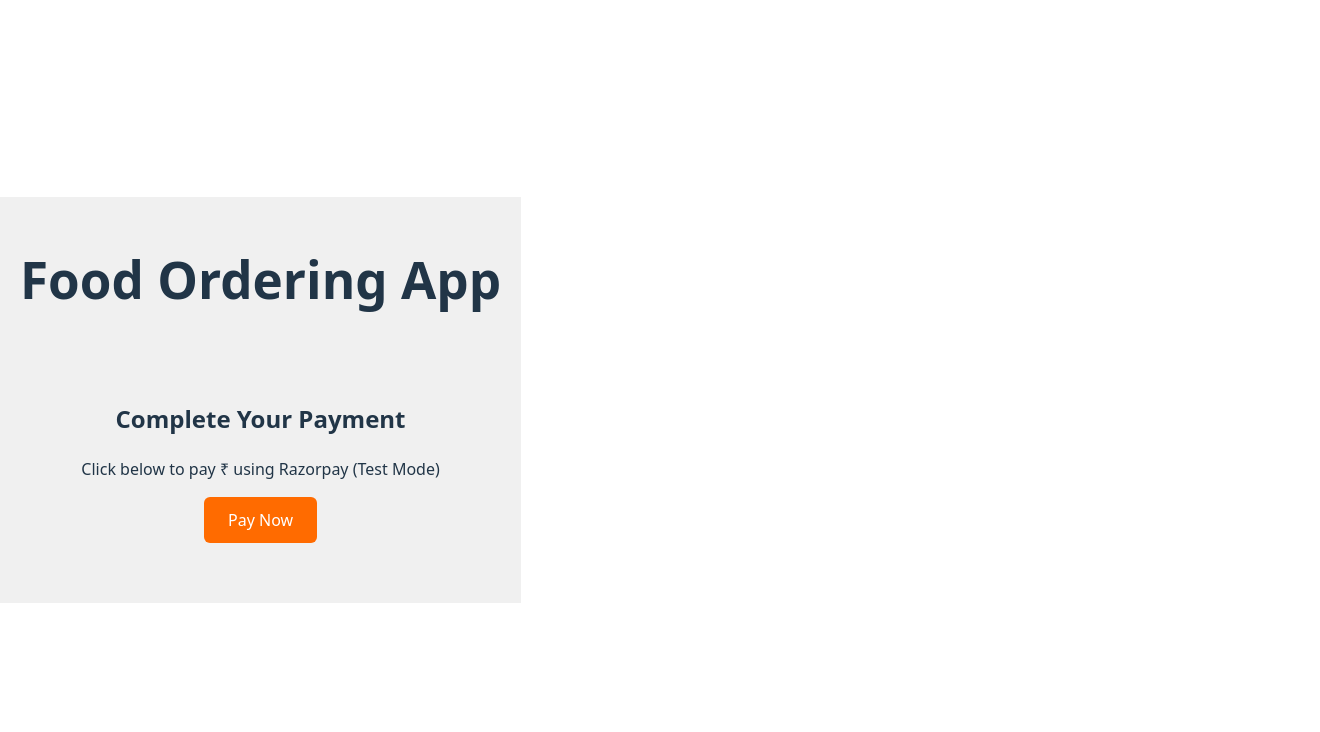
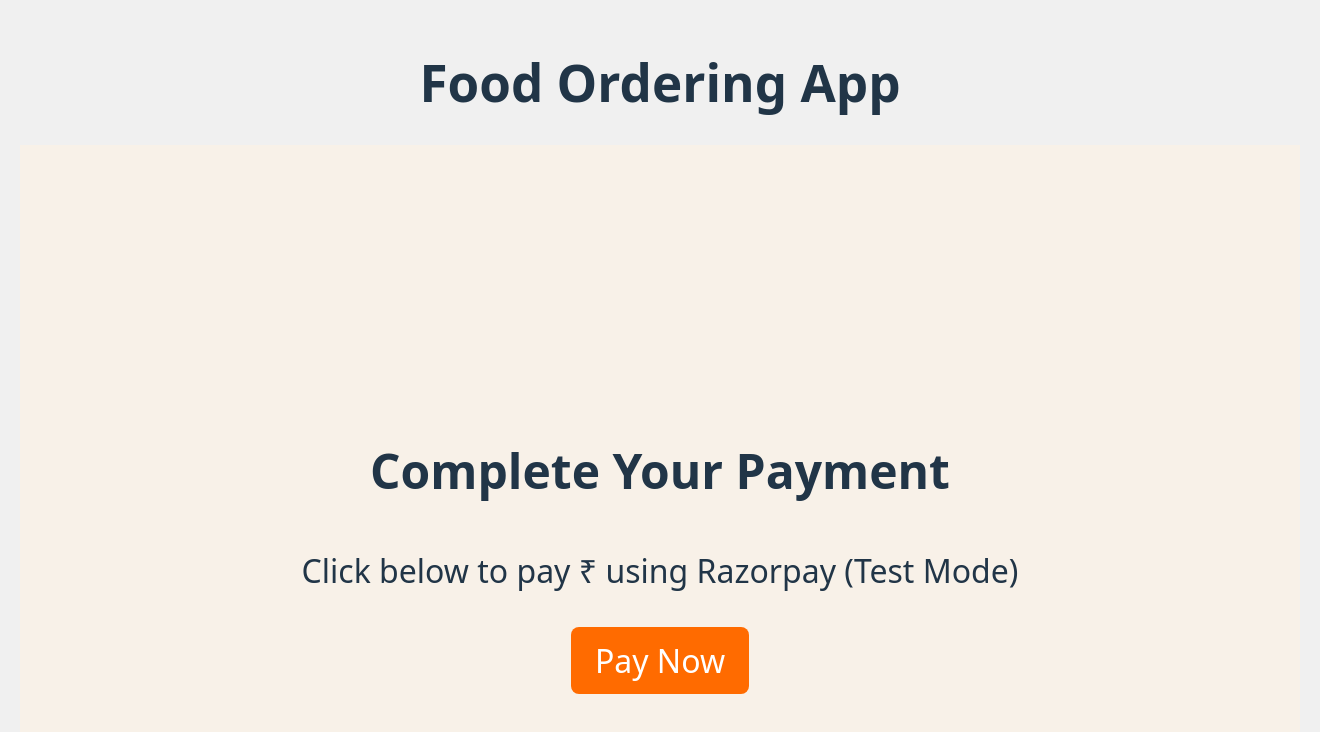
Before and after one commit to Sumanth-0205/SUMANTH, a React (Vite) app in the folder client/: page /payment in a window 1280 px wide. Shown: the top 732 px of the page, 1320 px wide, since content can reach past the window. Built offline with nearby package versions, Linux system fonts and the light colour scheme; no server answers.

Commit message:
Center payment screen and enhance typography

```diff
--- a/client/src/components/Products.jsx
+++ b/client/src/components/Products.jsx
@@ -10,22 +10,22 @@ function Products() {
   const navigate = useNavigate();
 
   const foodMenu = [
-    { id: 1, name: "Pizza", price: "₹250", category: "Main Course" },
-    { id: 2, name: "Burger", price: "₹180", category: "Main Course" },
-    { id: 3, name: "Noodles", price: "₹150", category: "Main Course" },
-    { id: 4, name: "Paneer Tikka", price: "₹200", category: "Main Course" },
-    { id: 5, name: "Fries", price: "₹90", category: "Snacks" },
-    { id: 6, name: "Samosa", price: "₹30", category: "Snacks" },
-    { id: 7, name: "Sandwich", price: "₹120", category: "Snacks" },
-    { id: 8, name: "Pakora", price: "₹60", category: "Snacks" },
-    { id: 9, name: "Salad", price: "₹130", category: "Healthy" },
-    { id: 10, name: "Fruit Bowl", price: "₹140", category: "Healthy" },
-    { id: 11, name: "Sprouts", price: "₹100", category: "Healthy" },
-    { id: 12, name: "Veg Soup", price: "₹110", category: "Healthy" },
-    { id: 13, name: "Ice Cream", price: "₹100", category: "Dessert" },
-    { id: 14, name: "Gulab Jamun", price: "₹90", category: "Dessert" },
-    { id: 15, name: "Chocolate Brownie", price: "₹150", category: "Dessert" },
-    { id: 16, name: "Rasgulla", price: "₹80", category: "Dessert" }
+    { id: 1, name: "Pizza", price: "₹250", category: "Main Course",Image:"https://images.pexels.com/photos/367915/pexels-photo-367915.jpeg" },
+    { id: 2, name: "Burger", price: "₹180", category: "Main Course",Image:"https://images.pexels.com/photos/1639557/pexels-photo-1639557.jpeg" },
+    { id: 3, name: "Noodles", price: "₹150", category: "Main Course",Image:"https://images.pexels.com/photos/2347311/pexels-photo-2347311.jpeg" },
+    { id: 4, name: "Paneer Tikka", price: "₹200", category: "Main Course",Image:"https://images.pexels.com/photos/12737799/pexels-photo-12737799.jpeg" },
+    { id: 5, name: "Fries", price: "₹90", category: "Snacks",Image:"https://images.pexels.com/photos/1893555/pexels-photo-1893555.jpeg" },
+    { id: 6, name: "Samosa", price: "₹30", category: "Snacks",Image:"https://images.pexels.com/photos/2474658/pexels-photo-2474658.jpeg" },
+    { id: 7, name: "Sandwich", price: "₹120", category: "Snacks",Image:"https://images.pexels.com/photos/1647163/pexels-photo-1647163.jpeg" },
+    { id: 8, name: "Pakoda", price: "₹60", category: "Snacks",Image:"https://images.pexels.com/photos/9832685/pexels-photo-9832685.jpeg" },
+    { id: 9, name: "Salad", price: "₹130", category: "Healthy",Image:"https://images.pexels.com/photos/1059905/pexels-photo-1059905.jpeg" },
+    { id: 10, name: "Fruit Bowl", price: "₹140", category: "Healthy",Image:"https://images.pexels.com/photos/1242512/pexels-photo-1242512.jpeg" },
+    { id: 11, name: "Sprouts", price: "₹100", category: "Healthy",Image:"https://images.pexels.com/photos/3297367/pexels-photo-3297367.jpeg" },
+    { id: 12, name: "Veg Soup", price: "₹110", category: "Healthy",Image:"https://images.pexels.com/photos/3559899/pexels-photo-3559899.jpeg" },
+    { id: 13, name: "Ice Cream", price: "₹100", category: "Dessert",Image :"https://images.pexels.com/photos/1352281/pexels-photo-1352281.jpeg" },
+    { id: 14, name: "Gulab Jamun", price: "₹90", category: "Dessert" ,Image:"https://images.pexels.com/photos/30577321/pexels-photo-30577321.jpeg"},
+    { id: 15, name: "Chocolate Brownie", price: "₹150", category: "Dessert",Image:"https://images.pexels.com/photos/25595974/pexels-photo-25595974.jpeg" },
+    { id: 16, name: "Cake", price: "₹80", category: "Dessert",Image:"https://images.pexels.com/photos/1854652/pexels-photo-1854652.jpeg" }
   ];
 
   const addToCart = (item) => {
@@ -121,6 +121,7 @@ function Products() {
     <div key={category}>
       <h3>{category}</h3>
       <div className="menu-grid">
+
         {filteredMenu
           .filter(item => item.category === category)
           .map(item => (
@@ -129,6 +130,7 @@ function Products() {
               key={item.id}
               ref={(el) => (itemRefs.current[item.name] = el)}
             >
+              <img src ={item.Image} alt={item.Image} className="food-image" loading="lazy"/>
               <h4>{item.name}</h4>
               <p>{item.price}</p>
               {getQuantity(item.name) > 0 ? (
@@ -211,6 +213,14 @@ function Products() {
         .food-card:hover {
           background: #ffe1c2;
         }
+          .food-image{
+          width:100%;
+          height:50%;
+          object-fit:cover;
+          border-radius:6px;
+          margin-bottom:8px;
+
+          }
         .buy-button, .submit-order {
           background-color: #ff6b00;
           color: white;
--- a/client/src/components/ThankYou.jsx
+++ b/client/src/components/ThankYou.jsx
@@ -10,10 +10,10 @@ function ThankYou() {
 
   return (
     <div style={styles.container}>
-      <h2 style={styles.heading}>🎉 Thank you for your order!</h2>
+      <h2 style={styles.heading}> Thank you for your order!</h2>
       <p style={styles.text}>We’ve emailed your confirmation. Hope you’re hungry!</p>
       <button onClick={goToMenu} style={styles.button}>
-        🍴 Back to Menu
+       Back to Menu
       </button>
     </div>
   );
--- a/client/src/components/payment.jsx
+++ b/client/src/components/payment.jsx
@@ -80,9 +80,19 @@ function Payment() {
   };
 
   return (
-    <div style={{ padding: "40px", textAlign: "center" }}>
-      <h2>Complete Your Payment</h2>
-      <p>Click below to pay ₹{total} using Razorpay (Test Mode)</p>
+    <div
+  style={{
+        width: "100vw",
+        height: "100vh",
+        display: "flex",
+        justifyContent: "center",
+        alignItems: "center",
+        backgroundColor: "#f8f1e8"
+      }}
+>
+ <div style={{ textAlign: "center", padding: "20px" }}>
+      <h2 style={{fontSize:"3rem"}}>Complete Your Payment</h2>
+      <p style={{fontSize:"2rem"}}>Click below to pay ₹{total} using Razorpay (Test Mode)</p>
       <button
         onClick={openRazorpay}
         style={{
@@ -90,9 +100,10 @@ function Payment() {
           backgroundColor: "#ff6b00",
           color: "#fff",
           border: "none",
-          borderRadius: "6px",
-          fontSize: "16px",
-          cursor: "pointer"
+          borderRadius: "8px",
+          fontSize: "2rem",
+          cursor: "pointer",
+
         }}
       >
         Pay Now
@@ -118,7 +129,7 @@ function Payment() {
             textAlign: "center",
             width: "300px"
           }}>
-             <h2>✅ Payment Successful</h2>
+             <h2> Payment Successful</h2>
             <p>Payment ID: {paymentId}</p>
             <p>Redirecting automatically in 5 seconds…</p>
             <button
@@ -140,7 +151,7 @@ function Payment() {
         </div>
       )}
 
-
+</div>
 
     </div>
   );
```
